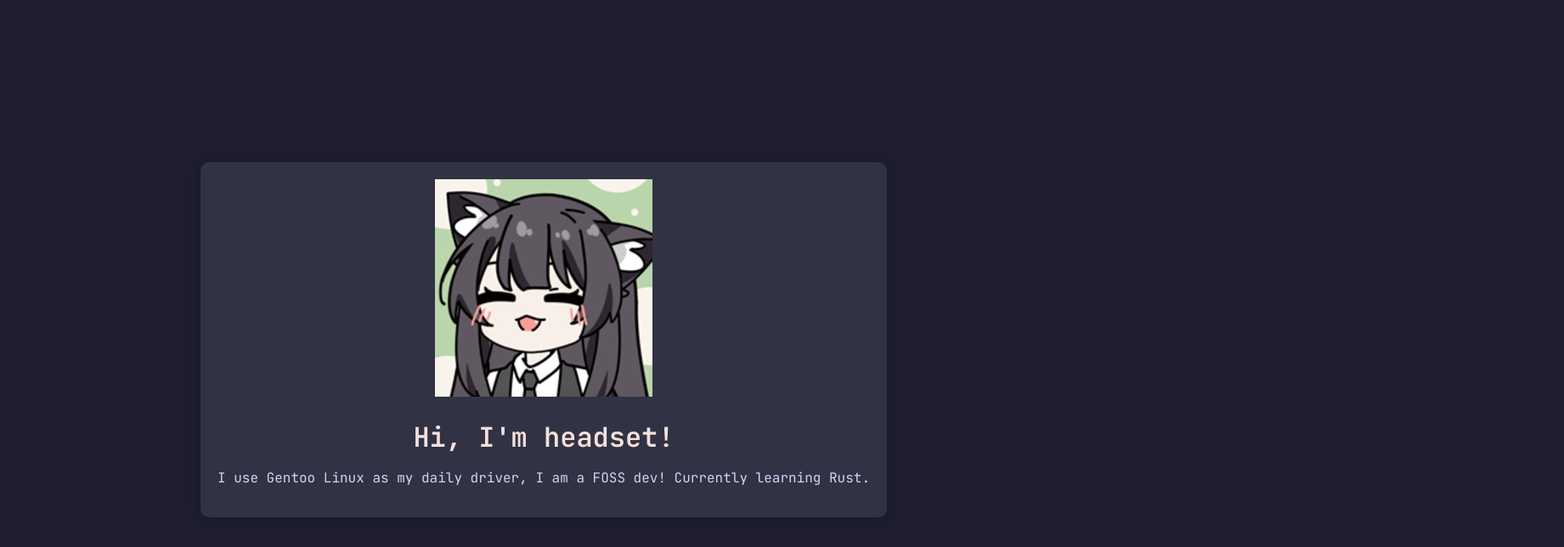
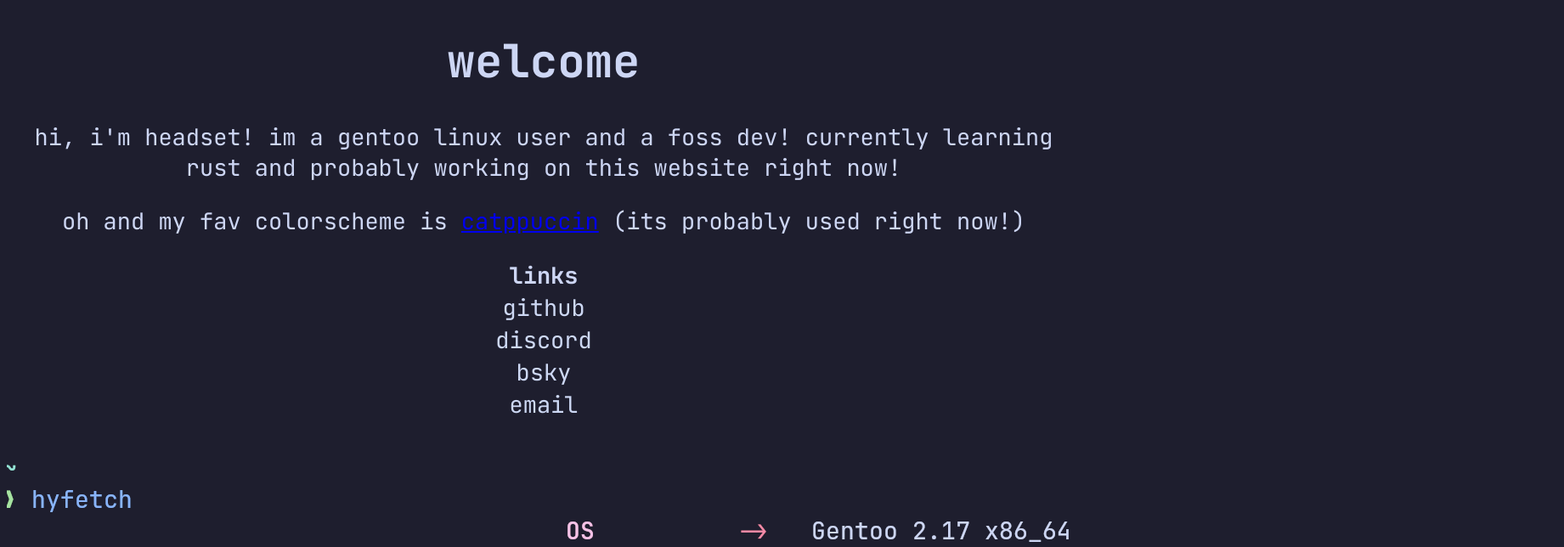
Before and after one commit to devHeadset/web, a plain HTML site: page index.html in a window 1280 px wide. Shown: the top 644 px of the page at 85% size, 1841 px wide, since content can reach past the window. Drawn offline with Linux system fonts and the light colour scheme.

Commit message:
added new things (probably going to stay like this)

```diff
--- a/index.html
+++ b/index.html
@@ -1,18 +1,35 @@
-<!DOCTYPE html>
+<!doctype html>
 <html lang="en">
-<head>
-    <meta charset="UTF-8">
-    <meta name="viewport" content="width=device-width, initial-scale=1.0">
-    <title>Hi, I'm Headset!</title>
-    <link rel="stylesheet" href="styles.css">
-    <!-- Google Fonts: JetBrains Mono -->
-    <link href="https://fonts.googleapis.com/css2?family=JetBrains+Mono:wght@400;600&display=swap" rel="stylesheet">
-</head>
-<body>
-    <div class="content">
-      <img src='favicon.ico'>
-        <h1>Hi, I'm headset!</h1>
-        <p>I use Gentoo Linux as my daily driver, I am a FOSS dev! Currently learning Rust.</p>
-    </div>
+  <head>
+    <meta charset="UTF-8"/>
+    <title>devheadset.org</title>
+    <link rel="stylesheet" href="style.css">
+  </head>
+  <body>
+    <h1> welcome</h1>
+    <p> hi, i'm headset! im a gentoo linux user and a foss dev! currently learning rust and probably working on this website right now! </p>
+    <p> oh and my fav colorscheme is <a href="https://catppuccin.com" target=blank="_blank">catppuccin</a> (its probably used right now!) </p>
+
+<div class="links">
+  <table class="header">
+    <tr>
+      <th>links</th>
+    </tr>
+    <tr>
+      <td><a href="https://github.com/devHeadset" target="_blank">github</a></td>
+    </tr>
+    <tr>
+     <td><a href="https://discord.com/users/1155596999681384578" target="_blank">discord</a></td>
+    </tr>
+  <tr>
+   <tr>
+    <td><a href="https://bsky.app/profile/devheadset.org" target="_blank">bsky</a></td>
+</tr>
+   <tr>
+    <td><a href="mailto:headset@devheadset.org" target="_blank">email</a></td>
+</tr>
+</table>
+</div>
+<img src="neofetch.png">
 </body>
 </html>
--- /dev/null
+++ b/style.css
@@ -0,0 +1,29 @@
+@import url('https://fonts.googleapis.com/css2?family=JetBrains+Mono:ital,wght@0,100..800;1,100..800&display=swap');
+
+
+body {
+ font-family: "JetBrains Mono", monospace;
+ background-color: #1e1e2e;
+ color: #cdd6f4;
+ text-align: center;
+ font-size: 27px;
+}
+
+.links {
+  text-align: center;
+  margin-top: 20px;
+}
+
+.links table {
+  border-spacing: 0;
+  margin: 0 auto; /* Centers the table */
+}
+
+
+.links a {
+  color: #cdd8f4;  /* Adjust based on your theme */
+  text-decoration: none; /* Removes underline */
+}
+.links a:hover {
+  color: ##cdd6f4; /* Lighter tone on hover */
+}
--- a/styles.css
+++ /dev/null
@@ -1,32 +0,0 @@
-/* Import the JetBrains Mono font */
-body {
-    font-family: 'JetBrains Mono', monospace;
-    margin: 0;
-    height: 100vh;
-    display: flex;
-    align-items: center;
-    justify-content: center;
-    background-color: #1e1e2e; /* Mocha Base Background */
-    color: #cdd6f4; /* Mocha Text Color */
-}
-
-/* Center content vertically and horizontally */
-.content {
-    text-align: center;
-    padding: 20px;
-    border-radius: 10px;
-    background-color: #313244; /* Slightly darker background for content */
-    box-shadow: 0 0 20px rgba(0, 0, 0, 0.2);
-}
-
-/* Heading and paragraph styling */
-h1 {
-    font-weight: 600;
-    color: #f5e0dc; /* Mocha Pink for the heading */
-    margin-bottom: 15px;
-}
-
-p {
-    font-weight: 400;
-    color: #cdd6f4; /* Mocha Light Text */
-}
```
Also changed, not shown: favicon.ico (deleted), neofetch.png (added).
